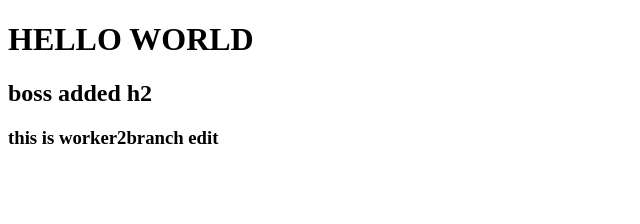
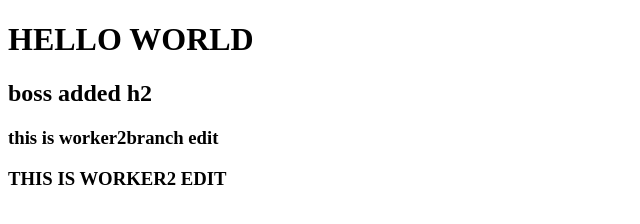
Before and after one commit to ntnjoe/sample-repo, a plain HTML site: page index.html in a window 1280 px wide. Shown: the whole page, without its empty margins (0-640 px from the left). Drawn offline with Linux system fonts and the light colour scheme.

Commit message:
addeed sdasd

```diff
--- a/index.html
+++ b/index.html
@@ -9,5 +9,6 @@
       <h2>boss added h2</h2>
 
       <h3>this is worker2branch edit</h3>
+      <h3>THIS IS WORKER2 EDIT<h3>
   </body>
 </html>
```
